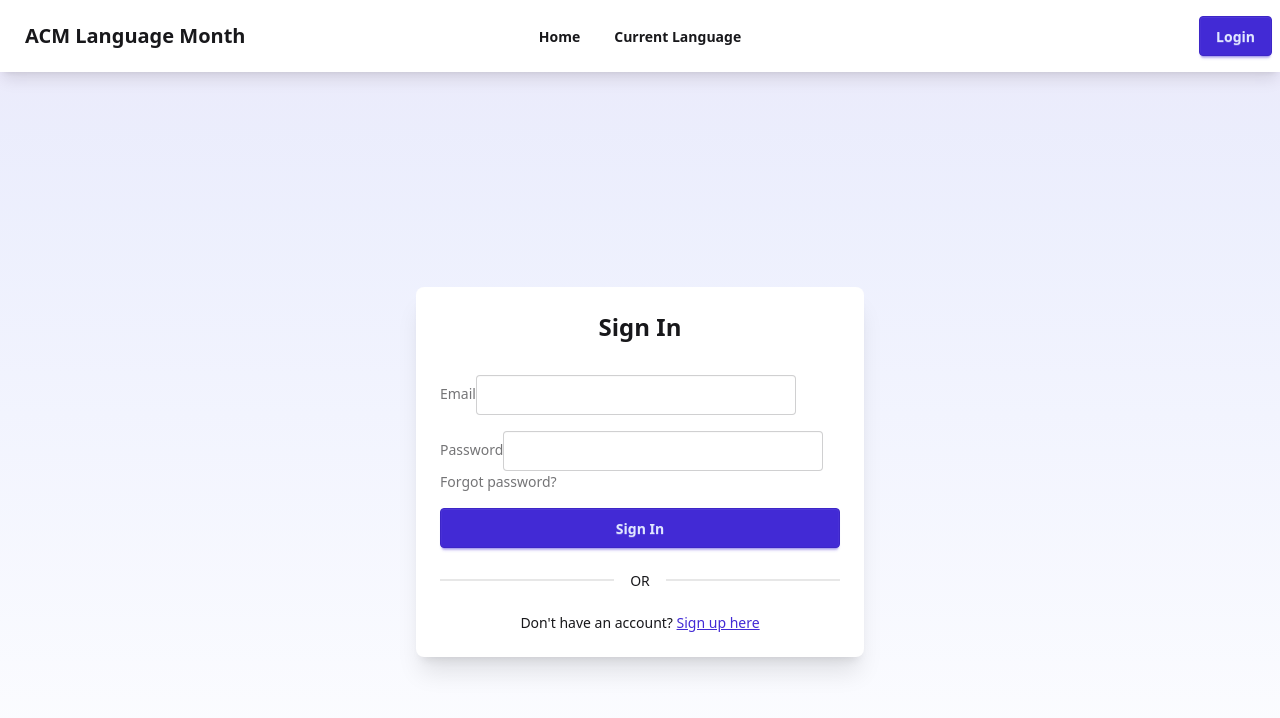
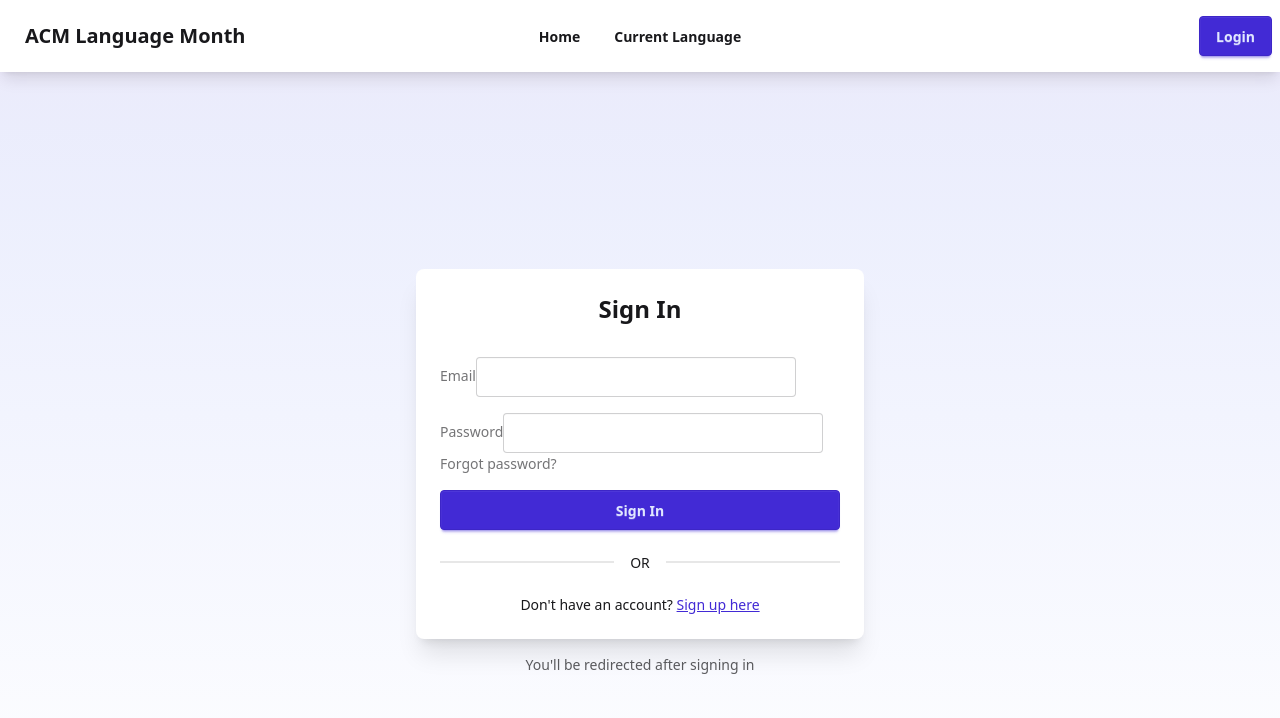
Before and after one commit to acm-bu/language-month, a Next.js app: page /auth in a window 1280 px wide. Shown: the top 718 px of the page. Built offline with nearby package versions, Linux system fonts and the light colour scheme; no server answers.

Commit message:
fix another error

```diff
--- a/src/app/auth/page.tsx
+++ b/src/app/auth/page.tsx
@@ -1,22 +1,12 @@
 "use client";
 
-import { useState, useEffect } from "react";
-import { useSearchParams } from "next/navigation";
+import { useState } from "react";
 import SignInForm from "@/components/SignInForm";
 import SignUpForm from "@/components/SignUpForm";
 
+
 export default function AuthPage() {
   const [isSignUp, setIsSignUp] = useState(false);
-  const searchParams = useSearchParams();
-
-  useEffect(() => {
-    const mode = searchParams.get("mode");
-    if (mode === "signup") {
-      setIsSignUp(true);
-    }
-  }, [searchParams]);
-
-  const redirectUrl = searchParams.get("redirect") || "/";
 
   return (
     <div className="min-h-screen flex items-center justify-center bg-gradient-to-b from-primary/10 to-base-100 px-4">
@@ -27,7 +17,7 @@ export default function AuthPage() {
           <SignInForm onToggle={() => setIsSignUp(true)} />
         )}
 
-        {redirectUrl !== "/" && (
+        {(
           <div className="mt-4 text-center">
             <p className="text-sm text-base-content/70">
               You'll be redirected after signing in
```
